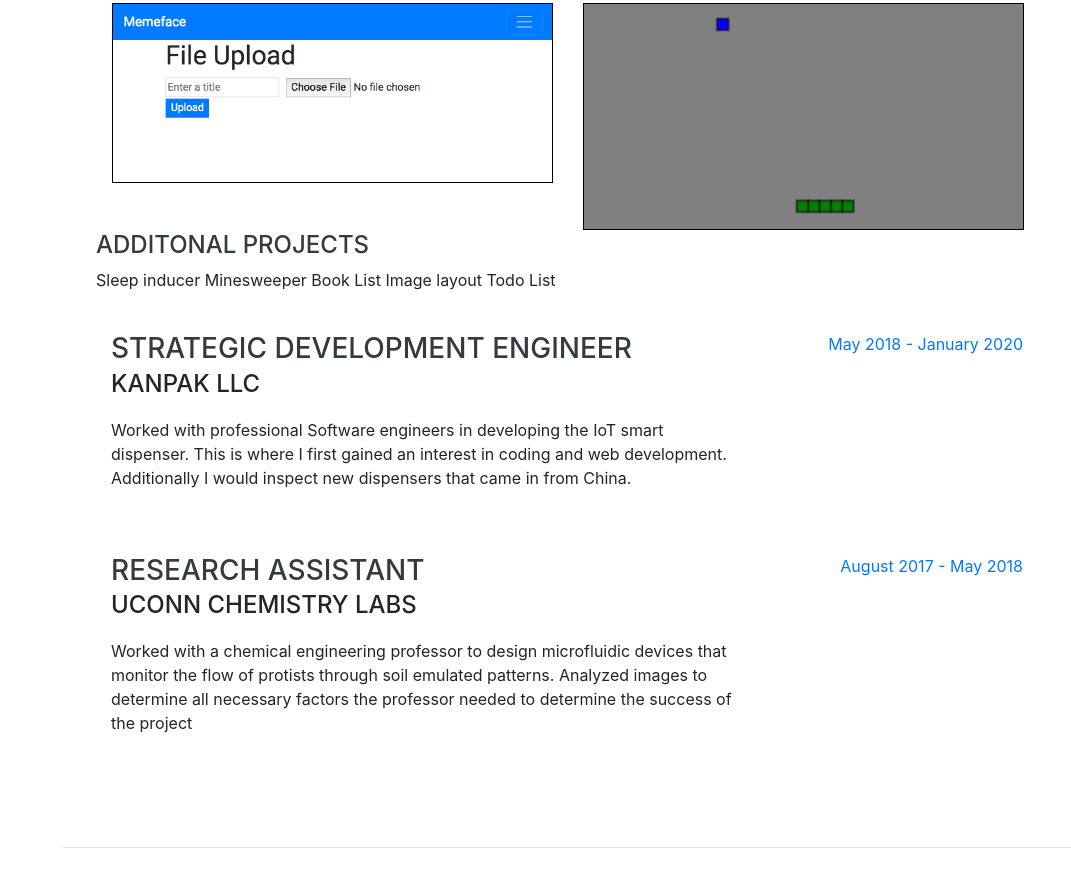
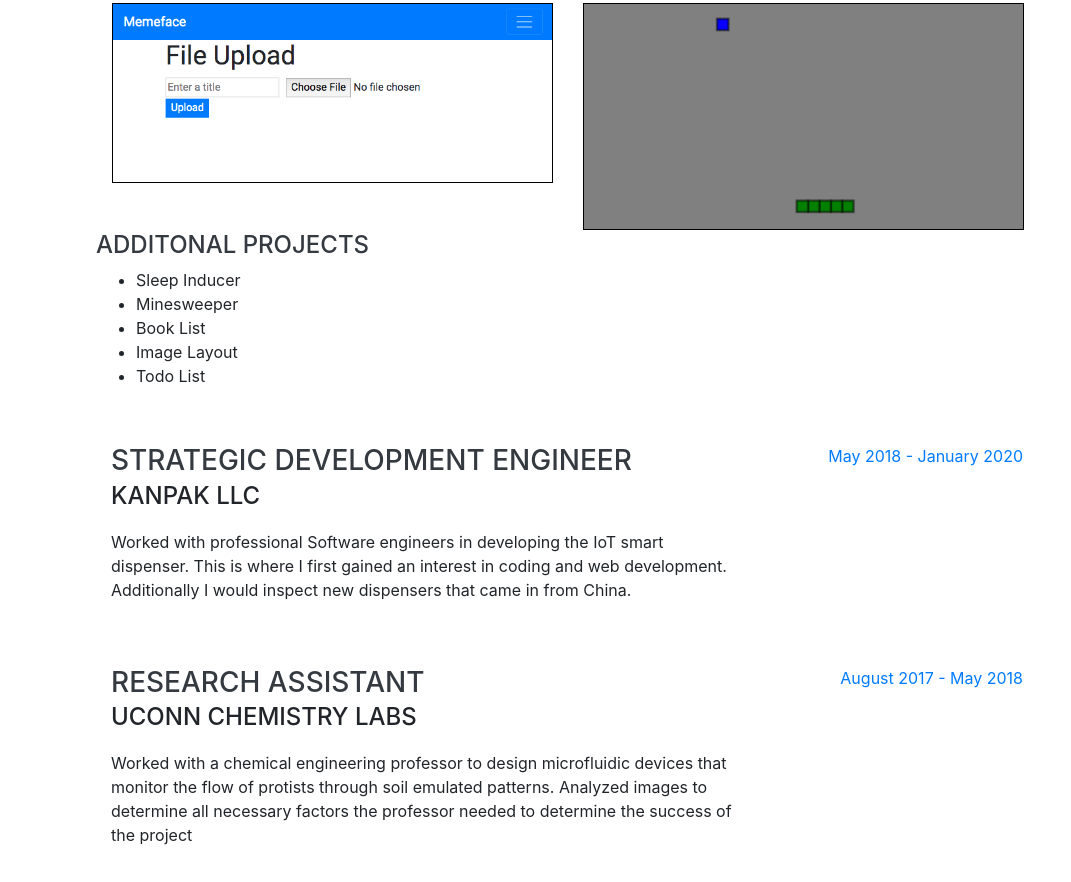
Before and after one commit to averyburne/portfolio, a website with bundled scripts: page index.html in a window 1280 px wide. Shown: the part 1767-2649 px from the top of the page, without its empty margins (209-1280 px from the left). Built offline with nearby package versions, Linux system fonts and the light colour scheme; a web font is replaced by a local one.

Commit message:
Put new projects in list

```diff
--- a/css/resume.css
+++ b/css/resume.css
@@ -96,6 +96,10 @@ p.lead {
 
 .mb-5-heading {
   margin-top: -30px;
+}
+
+.extra-work {
+  margin-top: 30px;
 }
 
 .dev-icons {
--- a/index.html
+++ b/index.html
@@ -158,13 +158,15 @@
          </div>
        </div>
 
-       <div>
-         <h4>Additonal Projects</h4>
-         <a>Sleep inducer</a>
-         <a>Minesweeper</a>
-         <a>Book List</a>
-         <a>Image layout</a>
-         <a>Todo List</a>
+       <div class="extra-projects">
+        <h4>Additonal Projects</h4>
+         <ul>
+          <li><a>Sleep Inducer</a></li>
+          <li><a>Minesweeper</a></li>
+          <li><a>Book List</a></li>
+          <li><a>Image Layout</a></li>
+          <li><a>Todo List</a></li>
+         </ul>
        </div>
 
      </div>
```
